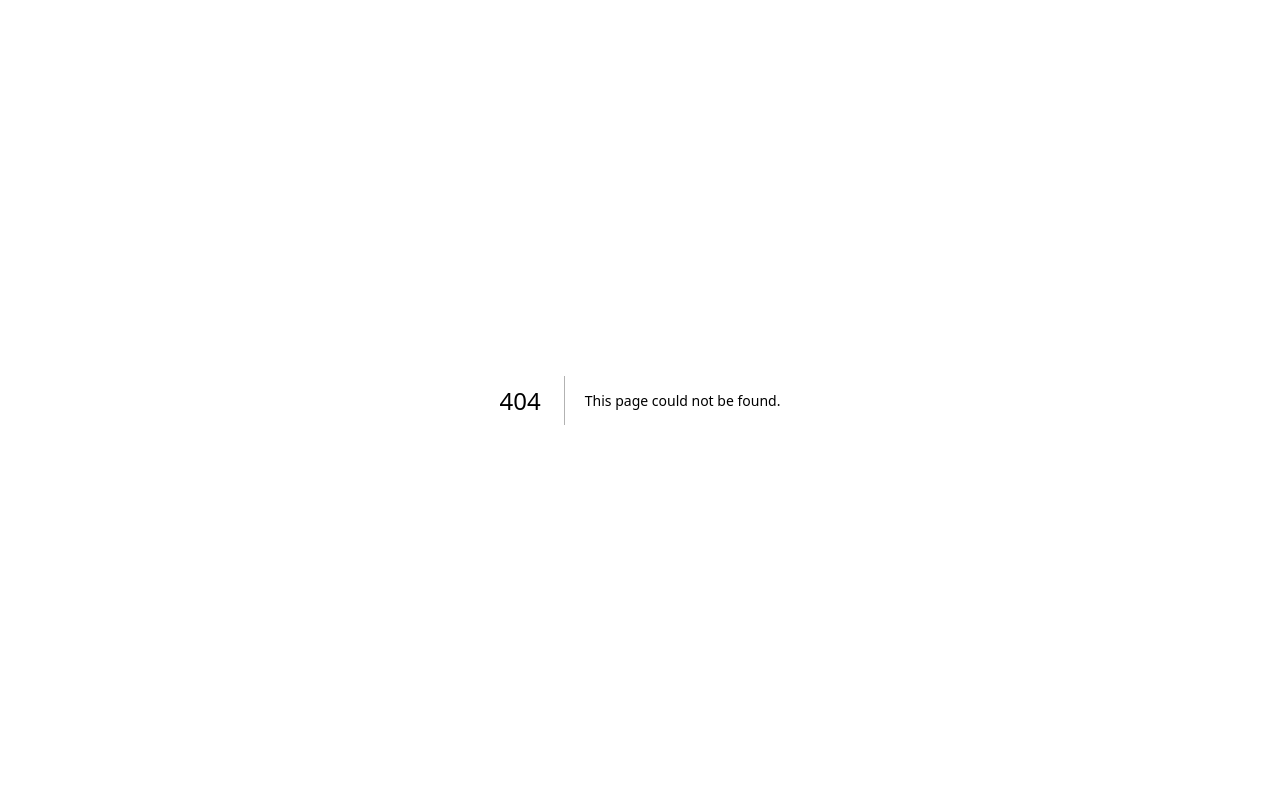
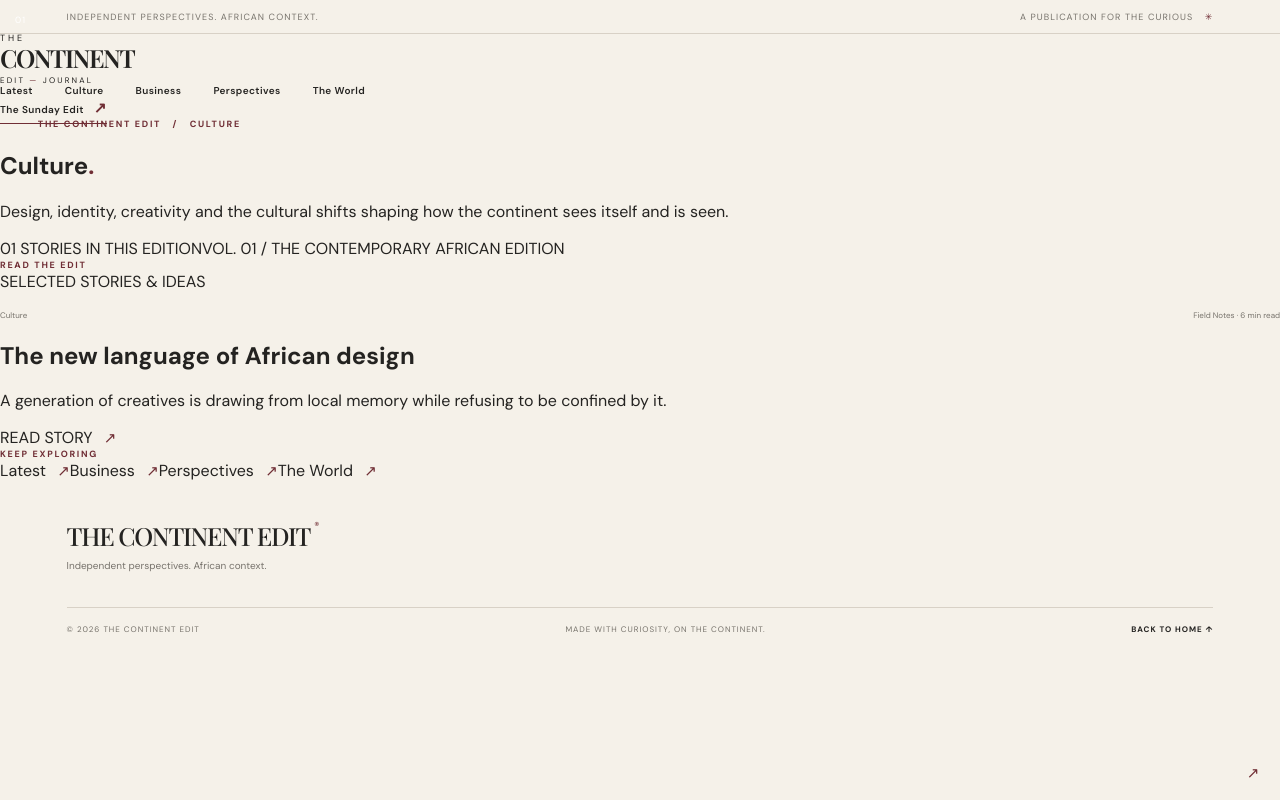
Before and after one commit to RNLD777/the-continent-edit, a Next.js app: page /culture in a window 1280 px wide. Before the commit this address had no page. Built offline with nearby package versions, Linux system fonts and the light colour scheme; a web font is replaced by a local one.

Commit message:
Add full culture section page

```diff
--- /dev/null
+++ b/app/culture/page.tsx
@@ -0,0 +1,5 @@
+import type { Metadata } from "next";
+import SectionPage from "../SectionPage";
+import { editorialStories } from "../../lib/stories";
+export const metadata: Metadata = { title: "Culture", description: "Design, identity, creativity and the cultural shifts shaping the continent." };
+export default function CulturePage() { return <SectionPage title="Culture" sectionLabel="culture" description="Design, identity, creativity and the cultural shifts shaping how the continent sees itself and is seen." stories={editorialStories.filter((story) => story.category === "Culture")} />; }
```
